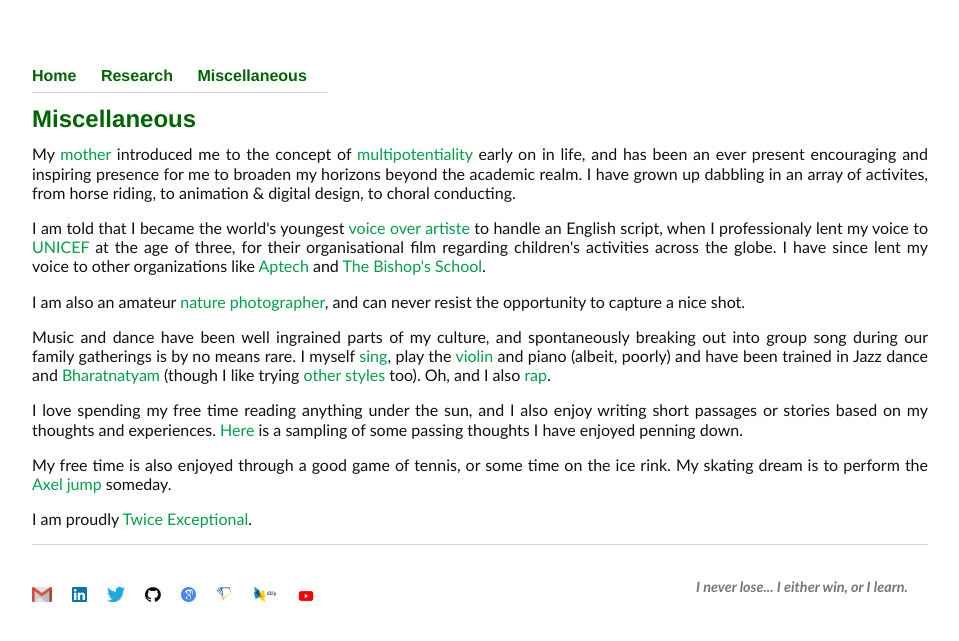
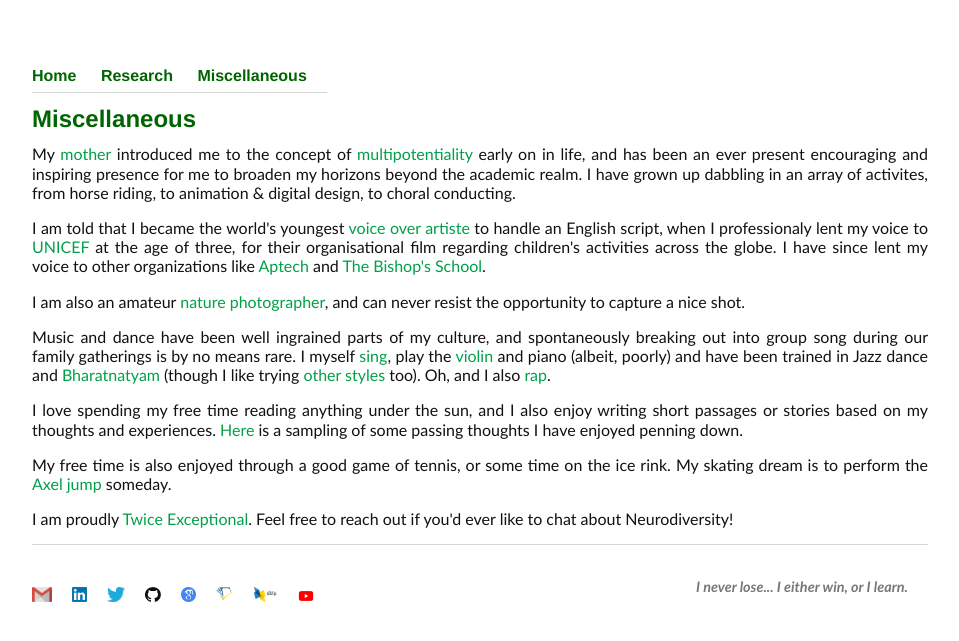
Before and after one commit to Uppaal/Uppaal.github.io, a Jekyll site: the page built from misc.html, in a window 1280 px wide. Shown: the top 641 px of the page, without its empty margins (160-1119 px from the left). Built offline with Jekyll 4.4.1, drawn with Linux system fonts in a browser that asks for light colours.

Commit message:
Update misc.html

```diff
--- a/misc.html
+++ b/misc.html
@@ -37,5 +37,5 @@ title: Miscellaneous
 
 	<p>My free time is also enjoyed through a good game of tennis, or some time on the ice rink. My skating dream is to perform the <a href="https://en.wikipedia.org/wiki/Axel_jump">Axel jump</a> someday.</p>
 
-	<p>I am proudly <a href="https://en.wikipedia.org/wiki/Twice_exceptional">Twice Exceptional</a>.</p>
+	<p>I am proudly <a href="https://en.wikipedia.org/wiki/Twice_exceptional">Twice Exceptional</a>. Feel free to reach out if you'd ever like to chat about Neurodiversity!</p>
 </div>
```
